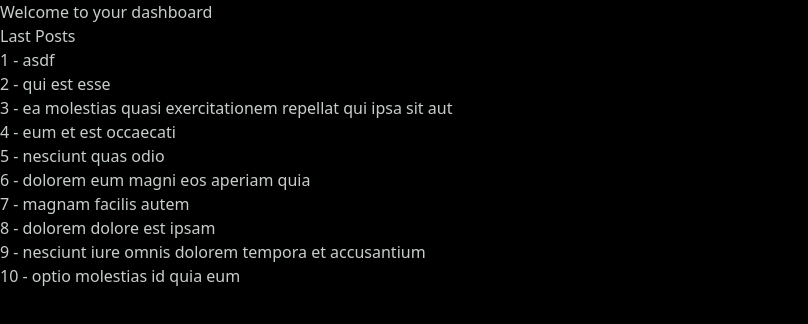
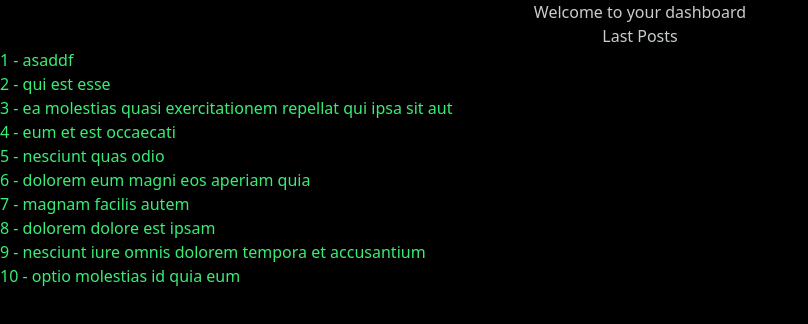
Before and after one commit to gulybyte/gulybyte.github.io, a Nuxt app: page /create-post in a window 1280 px wide. Shown: the top 324 px of the page, without its empty margins (0-808 px from the left). Built offline with nearby package versions, Linux system fonts and the light colour scheme; no server answers; data requests are answered from the project's data file; a web font is replaced by a local one.

Commit message:
create dynamic post

```diff
--- a/db.json
+++ b/db.json
@@ -2,7 +2,7 @@
   "posts": [
     {
       "id": 1,
-      "title": "asdf",
+      "title": "asaddf",
       "body": "quia et suscipit\nsuscipit recusandae consequuntur expedita et cum\nreprehenderit molestiae ut ut quas totam\nnostrum rerum est autem sunt rem eveniet architecto"
     },
     {
--- a/nuxt.config.ts
+++ b/nuxt.config.ts
@@ -5,8 +5,8 @@ export default defineNuxtConfig({
 
   ssr: true,
   routeRules: {
-    '/': { isr: true },
-    '/posts/**': { isr: true },
+    '/': { isr: 60 },
+    '/posts/**': { isr: 60 },
     '/create-post': { swr: true },
     '/about': { static: true }
   },
--- a/pages/create-post/index.vue
+++ b/pages/create-post/index.vue
@@ -15,16 +15,22 @@ await callOnce(async () => {
 
   lastPosts.value = posts.slice(0, 10)
 })
+
+function linkToPage(id: number): string  {
+  return `/posts/${id}`;
+}
 </script>
 
 <template>
+  <section class="text-center">
     <h1>Welcome to your dashboard</h1>
     <h2>Last Posts</h2>
-  <nav>
+    <nav class="text-left">
       <ul>
         <li v-for="post in lastPosts" :key="post.id">
-        {{ post.id }} - {{ post.title }}
+          <NuxtLink :to="linkToPage(post.id)">{{ post.id }} - {{ post.title }}</NuxtLink>
         </li>
       </ul>
     </nav>
+  </section>
 </template>
--- a/pages/index.vue
+++ b/pages/index.vue
@@ -3,8 +3,6 @@
     <nav>
       <ul>
         <li><NuxtLink to="/about">About</NuxtLink></li>
-        <li><NuxtLink to="/posts/1">Post 1</NuxtLink></li>
-        <li><NuxtLink to="/posts/2">Post 2</NuxtLink></li>
         <li><NuxtLink to="/create-post">Create New</NuxtLink></li>
       </ul>
     </nav>
--- a/pages/posts/[id].vue
+++ b/pages/posts/[id].vue
@@ -1,13 +1,24 @@
 <template>
-  <h1>{{ route.params.id }}</h1>
+  <span>{{ post.id }}</span>
+  <h1>{{ post.title }}</h1>
+  <p>{{ post.body }}</p>
 </template>
 
 <script setup lang="ts">
 const route = useRoute()
 
-definePageMeta({
-  validate: async (route) => {
-    return typeof route.params.id === 'string' && /^\d+$/.test(route.params.id)
-  }
+const ID_POST = route.params.id;
+
+interface Post {
+  id: number;
+  title: string;
+  body: string;
+}
+
+const post = useState<Post>('post')
+
+await callOnce(async () => {
+  const posts = await $fetch<Post[]>(`http://localhost:8000/posts?id=${ID_POST}`)
+  post.value = posts[0]
 })
 </script>
```
Lines whose indentation alone changed are shown as unchanged.
